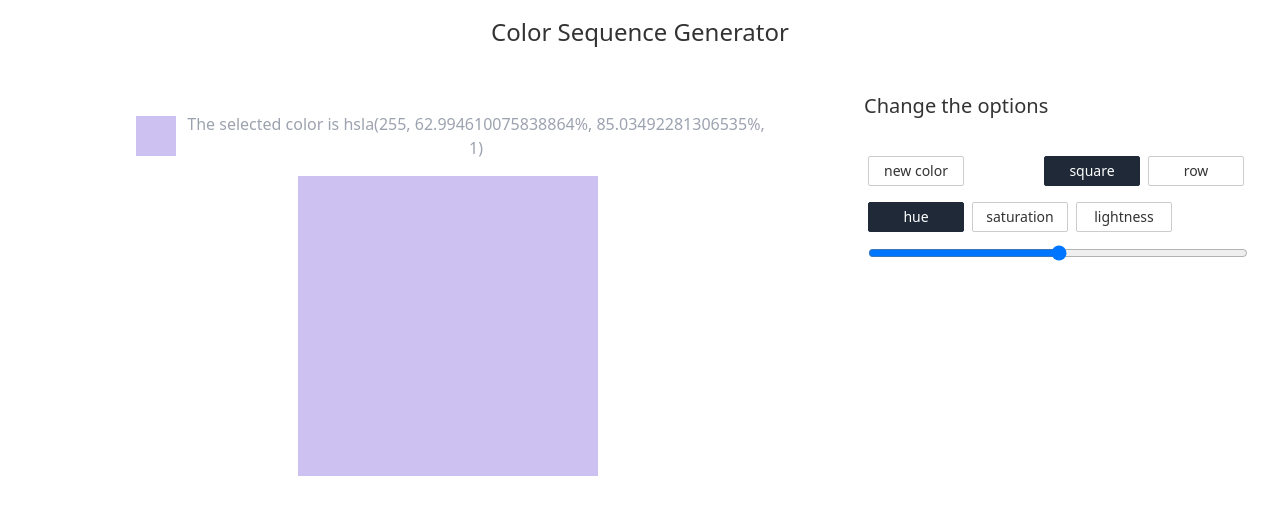
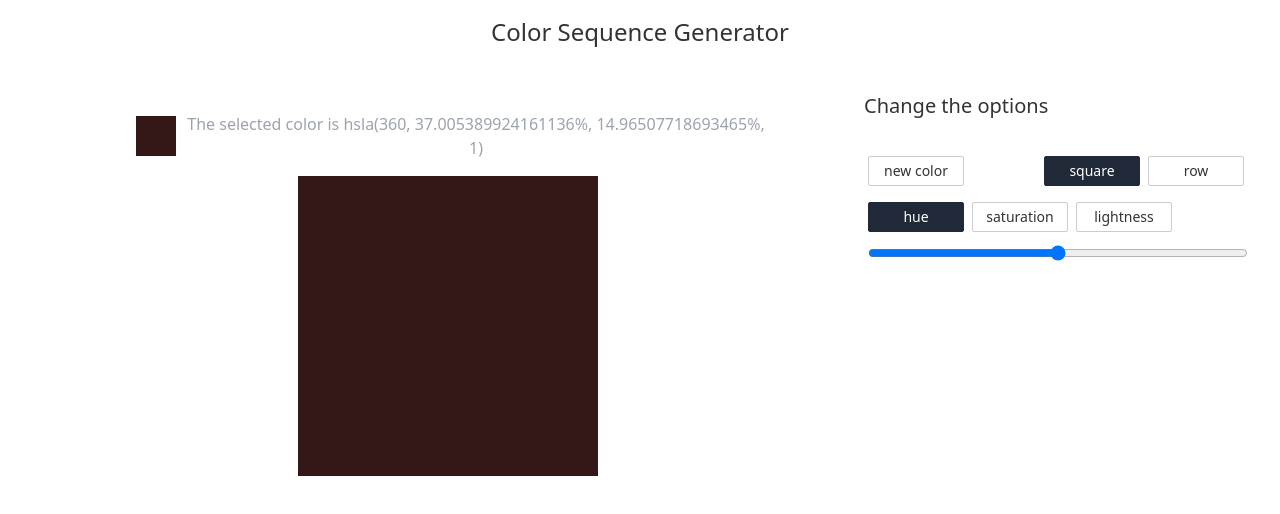
Before and after one commit to rachelrly/color-generator, a Svelte app: page / in a window 1280 px wide. Shown: the top 514 px of the page. Built offline with nearby package versions, Linux system fonts and the light colour scheme.

Commit message:
flips min and max in range

```diff
--- a/src/components/Input.svelte
+++ b/src/components/Input.svelte
@@ -19,7 +19,7 @@
     class="flex-1 p-1 ml-1 mt-1"
     bind:value
     type="range"
-    min={minmax[1]}
-    max={minmax[0]}
+    min={minmax[0]}
+    max={minmax[1]}
   />
 </fieldset>
--- a/src/utils/constants.ts
+++ b/src/utils/constants.ts
@@ -1,8 +1,8 @@
 import type { KeyLimits } from '../types'
 
 export const KEY_LIMITS: KeyLimits = {
-  hue: { range: [255, 0], loop: true },
-  saturation: { range: [100, 0], loop: false },
-  lightness: { range: [100, 0], loop: false },
+  hue: { range: [0, 360], loop: true },
+  saturation: { range: [0, 100], loop: false },
+  lightness: { range: [0, 100], loop: false },
   alpha: { range: [0, 1], loop: true }
 }
--- a/src/utils/getColorIncrement.ts
+++ b/src/utils/getColorIncrement.ts
@@ -7,7 +7,7 @@
   increment: number = 10
 ) {
   const newValue = color[key] + increment
-  const max = KEY_LIMITS[key].range[0]
+  const max = KEY_LIMITS[key].range[1]
   return {
     ...color,
     [key]: newValue <= max ? newValue : max
```
